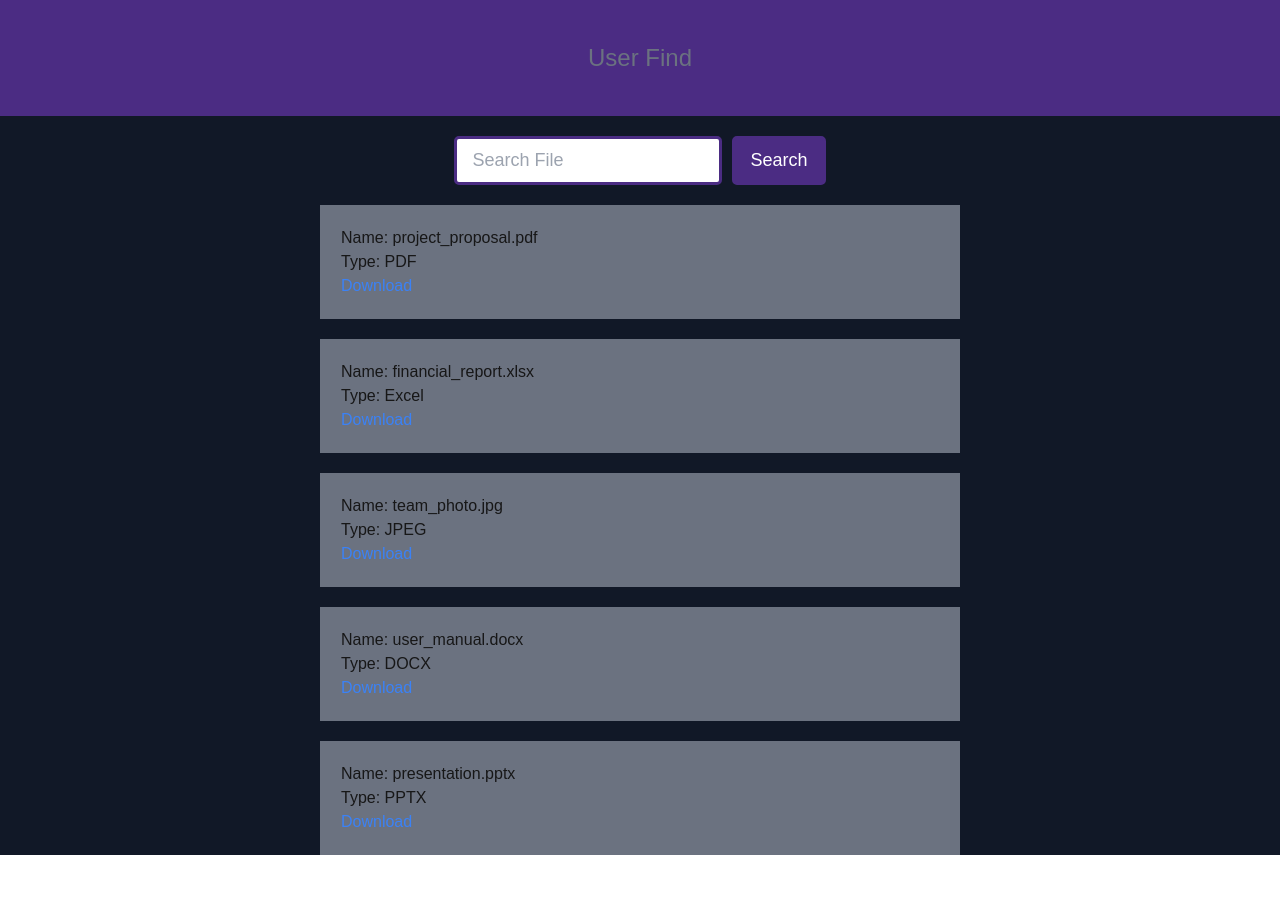
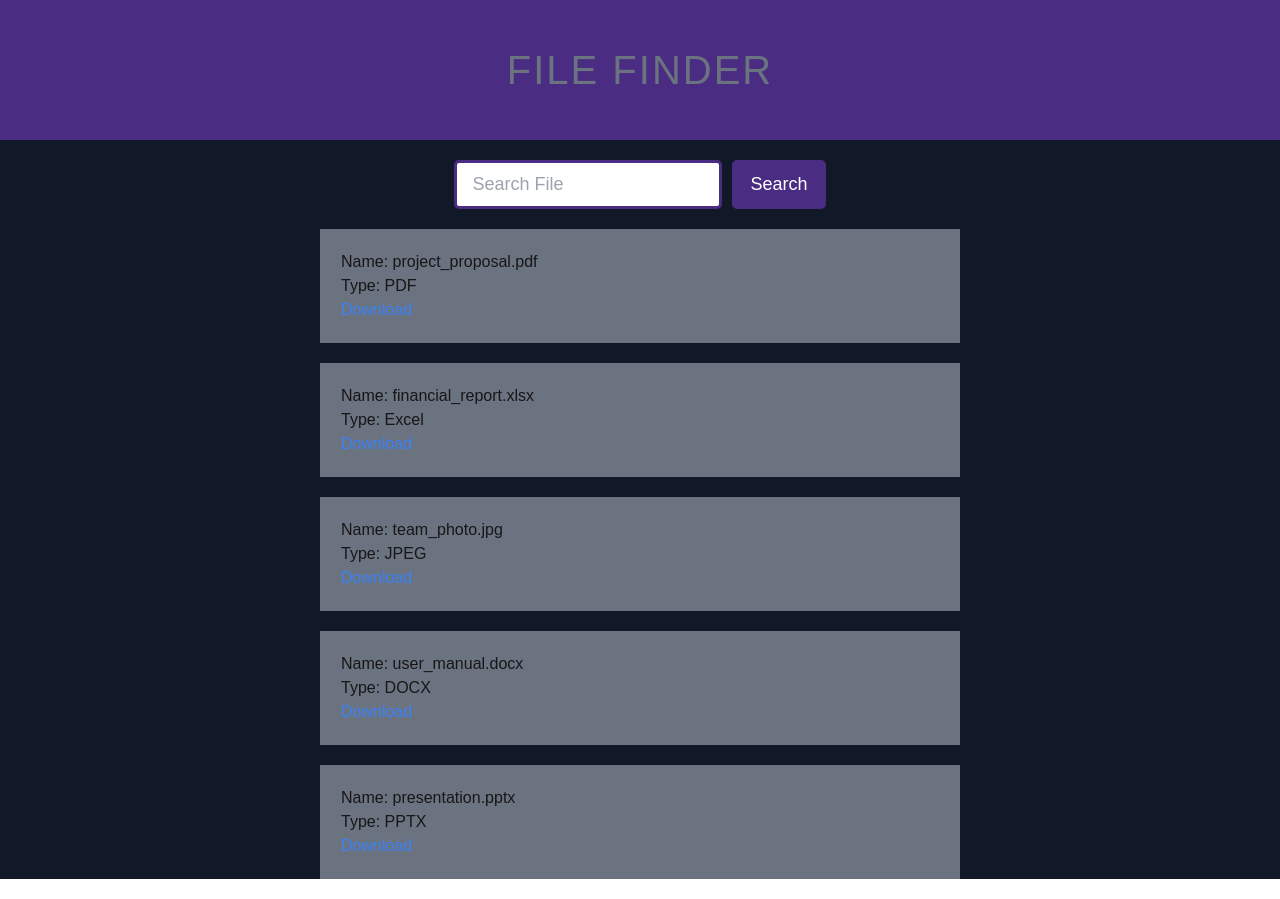
Before and after one commit to Flaresun/csds393Project, a Next.js app in the folder client/: page /search in a window 1280 px wide. Before the commit the page ends 875 px from the top, so only its background shows below. Built offline with nearby package versions, Linux system fonts and the light colour scheme.

Commit message:
Added Search page to dashboard and minor design changes

```diff
--- a/client/src/app/dashboard/components/LeftPanel.tsx
+++ b/client/src/app/dashboard/components/LeftPanel.tsx
@@ -39,7 +39,7 @@ const LeftPanel = (props : any) => {
                 </div>
                 <div onClick={(e)=> handleActive(e)} className={`flex flex-row items-start justify-start text-center p-2 ${active==="Browse Files" && "bg-slate-200 rounded-md w-full" } mb-5 cursor-pointer`}>
                     <FiSearch  size={itemSize}/>
-                    <p className="ml-4">Browse Files</p>
+                    <p className="ml-4">Search Files</p>
                 </div>
                 <div onClick={(e)=> handleActive(e)} className={`flex flex-row items-start justify-start text-center p-2 ${active==="Saved Notes" && "bg-slate-200 rounded-md w-full" } mb-5 cursor-pointer`}>
                     <FiBookmark  size={itemSize}/>
--- a/client/src/app/search/components/FileSearch.css
+++ b/client/src/app/search/components/FileSearch.css
@@ -10,6 +10,13 @@
     margin: 0px;
     font-size: 24px;
     font-style: bold;
+    font-size: 2.5rem;
+
+    color: #6B7280;
+    font-family: 'Arial', sans-serif;
+    text-transform: uppercase;
+    letter-spacing: 2px;
+    display: inline-block;
   }
 
   .input__wrapper {
@@ -22,9 +29,7 @@
     border-radius: 5px;
     font-size: 18px;
   }
-  .input__wrapper input:focus {
-    outline: none;
-  }
+
   .input__wrapper button {
     background-color: #4B2C83;
     color: white;
@@ -39,7 +44,7 @@
 
   .body__item {
     background-color: #6B7280;
-    text-align: left !important;
+    text-align: left;
     border: 1px solid #6B7280;
     padding: 20px;
     width: 50%;
--- a/client/src/app/search/components/FileSearch.tsx
+++ b/client/src/app/search/components/FileSearch.tsx
@@ -54,7 +54,7 @@ const FileSearch: React.FC = () => {
   return (
     <div className='bg-gray-900 min-h-screen'>
       <div className="title">
-        <h1>User Find</h1>
+        <h1>File Finder</h1>
       </div>
       <div className="input__wrapper">
         <input
@@ -76,7 +76,7 @@ const FileSearch: React.FC = () => {
 
       <div className="body">
         {fileList.length === 0 && (
-          <div className="notFound">No User Found</div>
+          <div className="notFound">No File Found</div>
         )}
 
         {fileList.length > 0 && fileList.map((file, index) => {
```
